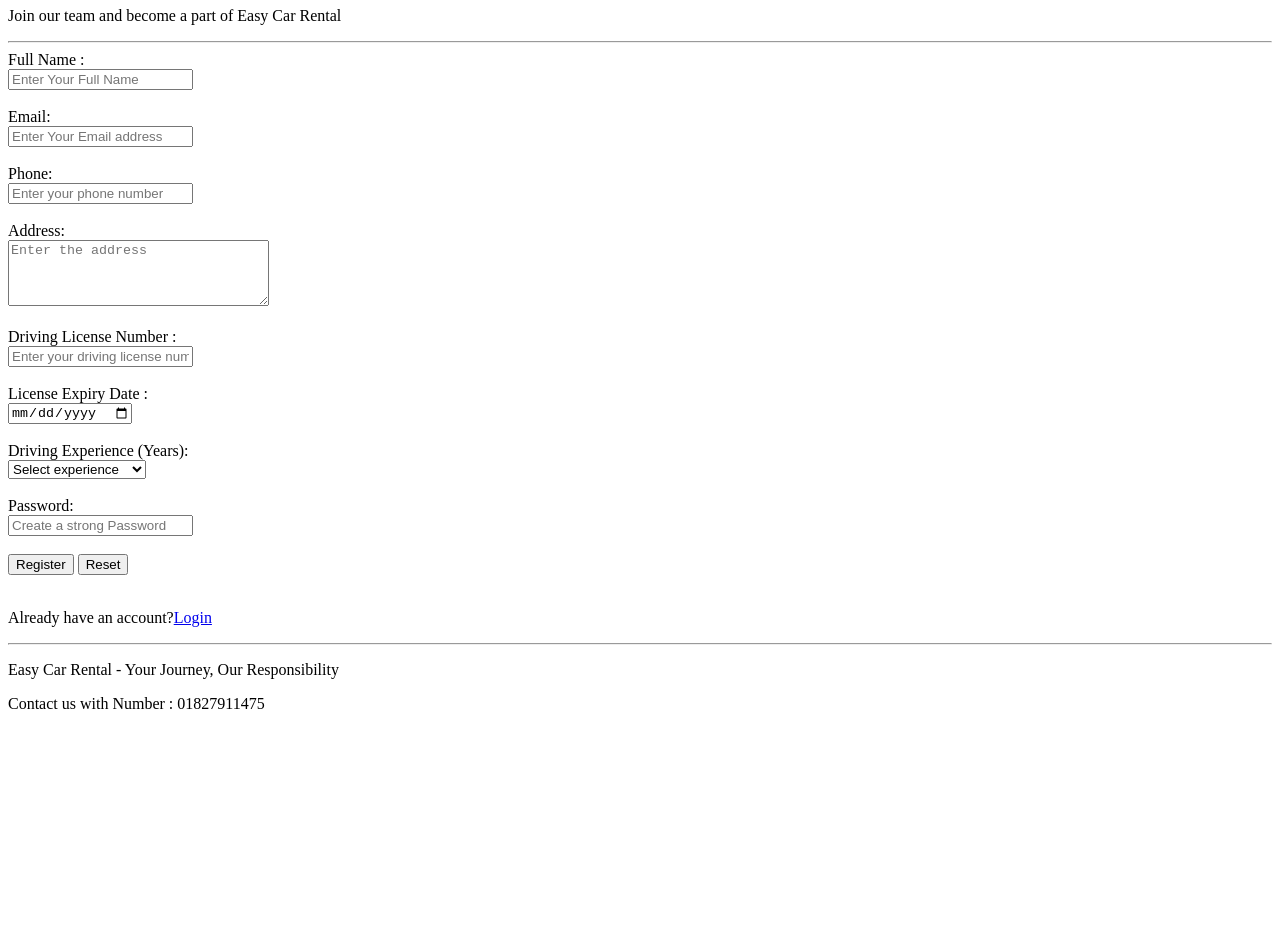
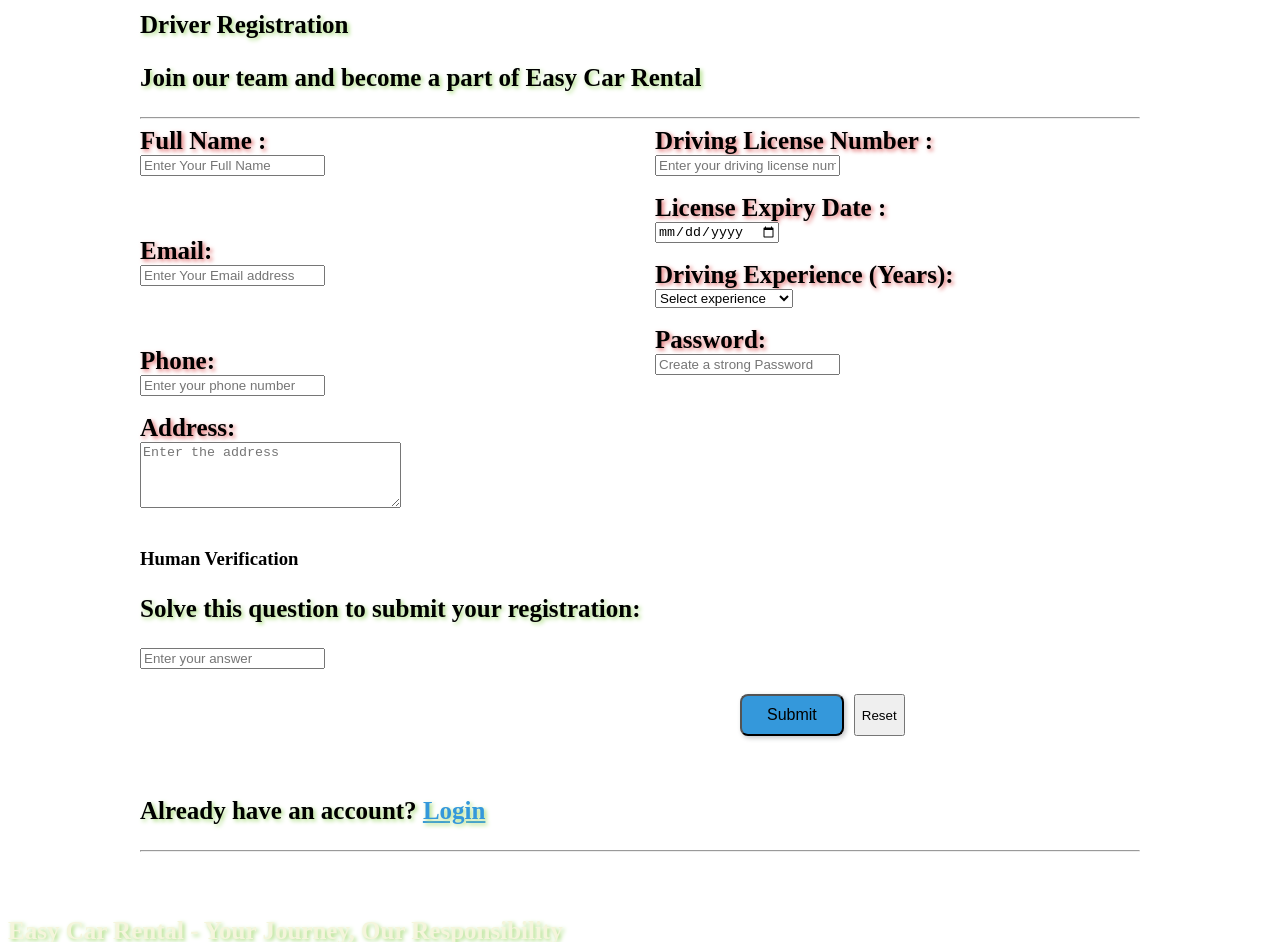
Before and after one commit to pratikaich16-cmd/Car-rental-system, a plain HTML site: page driver-register.html in a window 1280 px wide. Shown: the part 168-1110 px from the top of the page. Before the commit the page ends 897 px from the top, so only its background shows below. Drawn offline with Linux system fonts and the light colour scheme; files that its build step writes are made by us from their sources.

Commit message:
Update driver-register.html

```diff
--- a/driver-register.html
+++ b/driver-register.html
@@ -1,68 +1,125 @@
+
 <!DOCTYPE html>
+<html>
 <head>
-    <title>Driver Registratio-Easy Car Rental</title>
-
+    <title>Driver Registration-Easy Car Rental</title>
+    <link rel="stylesheet" href="../../driver-register-css/style-driver-reg.css">
 </head>
 <body>
+
+<header class="nevbar">
     <h2>Easy Car Rental</h2>
     <nav>
         <a href="index.html">Home</a>
+        <a>|</a>
         <a href="login.html">Login</a>
     </nav>
-        <hr>
+</header>
+
+<div id="centerbox">
+
 <h1>Driver Registration</h1>
 <p>Join our team and become a part of Easy Car Rental</p>
 <hr>
 
-<form action=" " method="post">
+<form id="driverForm" action="" method="post">
 
-<Label for="name">Full Name :</Label><br>
-<input type="text" id="name" placeholder="Enter Your Full Name" required>
+<div class="formgrid">
+
+<div>
+
+    <label for="name">Full Name :</label><br>
+    <input type="text" id="name" name="name" placeholder="Enter Your Full Name" onkeyup="checkname()">
+     <p id="namemss">  </p>
     <br><br>
 
     <label for="email">Email:</label><br>
-<input type="text" id="email" placeholder="Enter Your Email address" required>
+    <input type="email" id="email" name="email" placeholder="Enter Your Email address" onkeyup="emailcheck()">
+<p id="emailmss">  </p>
     <br><br>
 
     <label for="phone">Phone:</label><br>
-<input type="text" id="phone" placeholder="Enter your phone number" required>
+    <input type="text" id="phone" name="phone" placeholder="Enter your phone number" onkeyup="phnnumcheck()">
+
     <br><br>
 
-<Label for="address">Address:</Label><br>
-<textarea id="address" rows="4" cols="30" placeholder="Enter the address" required></textarea><br><br>
+    <label for="address">Address:</label><br>
+    <textarea id="address" name="address" rows="4" cols="30" placeholder="Enter the address"></textarea>
+
+    <br><br>
+
+</div>
+
+<div>
 
     <label for="dvli">Driving License Number :</label><br>
-<input type="text" id="dvli" placeholder="Enter your driving license number" required><br><br>
+    <input type="text" id="dvli" name="license" placeholder="Enter your driving license number">
+
+    <br><br>
 
     <label for="expirydate">License Expiry Date :</label><br>
-<input type="date" id="expirydate" required>
+    <input type="date" id="expirydate" name="expirydate">
+
     <br><br>
 
     <label for="expri">Driving Experience (Years):</label><br>
-<select id="expri" required>
+
+    <select id="expri" name="experience">
         <option value="">Select experience</option>
         <option value="1-3y">1-3 Year</option>
         <option value="3-7y">3-7 Year</option>
         <option value="7-10y">7-10 Year</option>
         <option value="10y">More than 10 Years</option>
+    </select>
 
-</select>
-<br> <br>
+    <br><br>
 
     <label for="pass">Password:</label><br>
-<input type="text" id="pass" placeholder="Create a strong Password " required>
-<br> <br>
+    <input type="password" id="pass" name="password" placeholder="Create a strong Password" onkeyup="passcheck()">
+     <p id="passmss">  </p>
+
+    <br><br>
+
+</div>
+
+</div>
 
 
-<button type="submit">Register</button>
- <button type="reset">Reset</button>
+
+<div id="mathVerification">
+    <h3>Human Verification</h3>
+    <p>Solve this question to submit your registration:</p>
+    <h2 id="question"></h2>
+    <input type="number" id="answer" placeholder="Enter your answer">
+    <p id="message"></p>
+</div>
+
+
+
+<div class="button-group">
+
+    <input type="button" id="submit" value="Submit" onclick="verifyAnswer()">
+
+    <input type="reset" id="resetBtn" value="Reset" onclick="resetForm()">
+
+</div>
+
 <br><br>
 
- <p>Already have an account?<a href="login.html">Login</a> </p>
+<p>Already have an account?
+<a href="login.html" id="link">Login</a>
+</p>
 
 <hr>
 
- <p>Easy Car Rental - Your Journey, Our Responsibility</p>
- <p>Contact us with Number : 01827911475</p>
 </form>
+
+</div>
+
+<p id="lasttext">Easy Car Rental - Your Journey, Our Responsibility</p>
+<p id="lasttext">Contact us with Number : 01827911475</p>
+
+<script src="../../driver-register-js/driver-register.js"></script>
+
 </body>
+</html>
```
Lines whose indentation alone changed are shown as unchanged.
